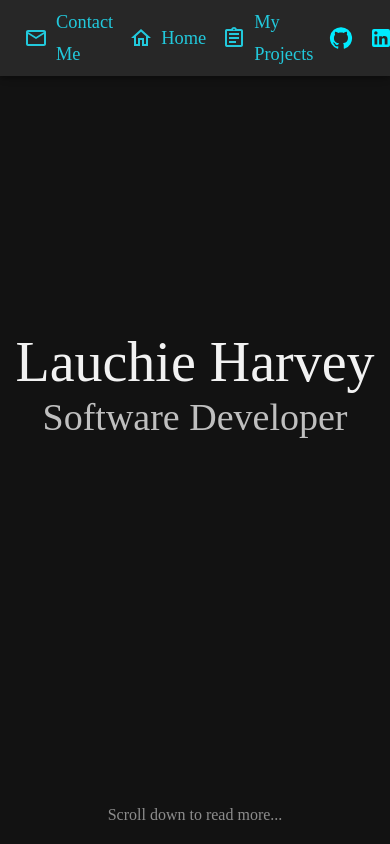
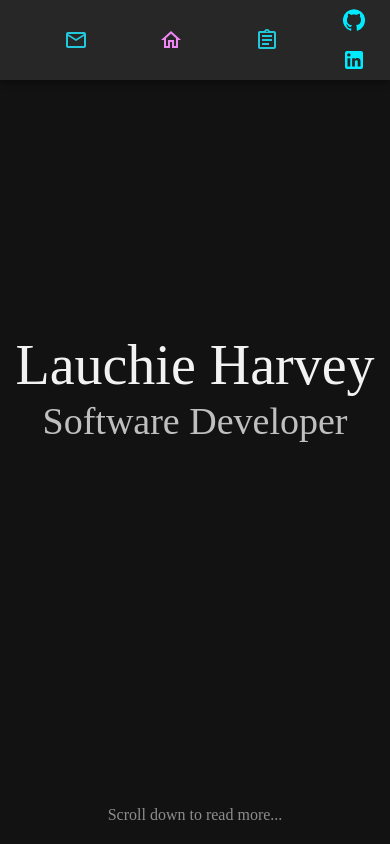
Before and after one commit to LauchieHarvey/LauchieHarvey.github.io, a React (Create React App) app: page / in a window 390 px wide. Shown: the top 844 px of the page. Built offline with nearby package versions, Linux system fonts and the light colour scheme.

Commit message:
Improved responsiveness and style of navigation bar.

```diff
--- a/src/Components/Navbar.tsx
+++ b/src/Components/Navbar.tsx
@@ -1,37 +1,43 @@
 import React from 'react';
 import { Box, Button, AppBar, Toolbar, Typography, Stack } from '@mui/material';
 import { Link as RouterLink } from 'react-router-dom';
+import { useLocation } from 'react-router';
 import { GitHubIcon, LinkedInIcon } from './Icons';
 import HomeOutlinedIcon from '@mui/icons-material/HomeOutlined';
 import AssignmentOutlinedIcon from '@mui/icons-material/AssignmentOutlined';
 import EmailOutlinedIcon from '@mui/icons-material/EmailOutlined';
+import { useTheme, useMediaQuery } from '@mui/material';
 
 const Navbar: React.FC = () => {
+    const theme = useTheme();
+    const isXs = useMediaQuery(theme.breakpoints.only('xs'));
+    const location = useLocation();
+    console.log(location.pathname);
     return (
         <>
         <AppBar position="sticky" sx={{marginBottom: '2%'}}>
             <Toolbar variant="dense" style={{marginBottom: '0px'}}>
                 <Box display="flex" flexDirection="row" justifyContent="space-evenly" width="100%" alignItems="center">
                     <Box>
-                        <Button component={RouterLink} to="/contact">
+                        <Button component={RouterLink} to="/contact" color={location.pathname === '/contact' ? 'secondary' : 'primary'}>
                             <EmailOutlinedIcon sx={{marginRight: '0.5rem'}}/>
-                            Contact Me
+                            {!isXs && 'Contact Me'}
                         </Button>
                     </Box>
                     <Box>
-                        <Button component={RouterLink} to="/">
-                            <HomeOutlinedIcon sx={{marginRight: '0.5rem'}}/>
-                            Home
+                        <Button component={RouterLink} to="/" color={location.pathname === '/' ? 'secondary' : 'primary'}>
+                            <HomeOutlinedIcon sx={{marginRight: '0.5rem'}} />
+                            {!isXs && 'Home'}
                         </Button>
                     </Box>
                     <Box>
-                        <Button component={RouterLink} to="/projects">
+                        <Button component={RouterLink} to="/projects" color={location.pathname === '/projects' ? 'secondary' : 'primary'}>
                             <AssignmentOutlinedIcon sx={{marginRight: '0.5rem'}}/>
-                            My Projects
+                            {!isXs && 'My Projects'}
                         </Button>
                     </Box>
                 </Box>
-                <Stack direction="row">
+                <Stack direction={isXs ? "column" : "row"}>
                     <GitHubIcon/>
                     <LinkedInIcon/>
                 </Stack>
```
